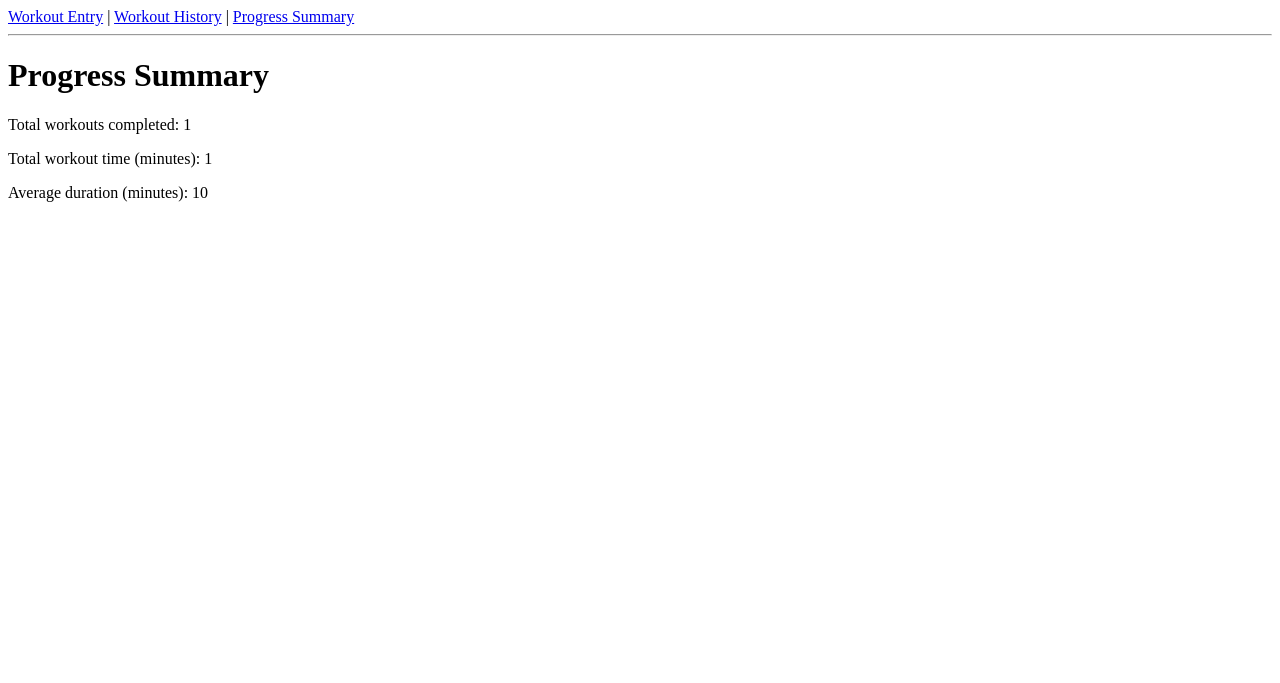
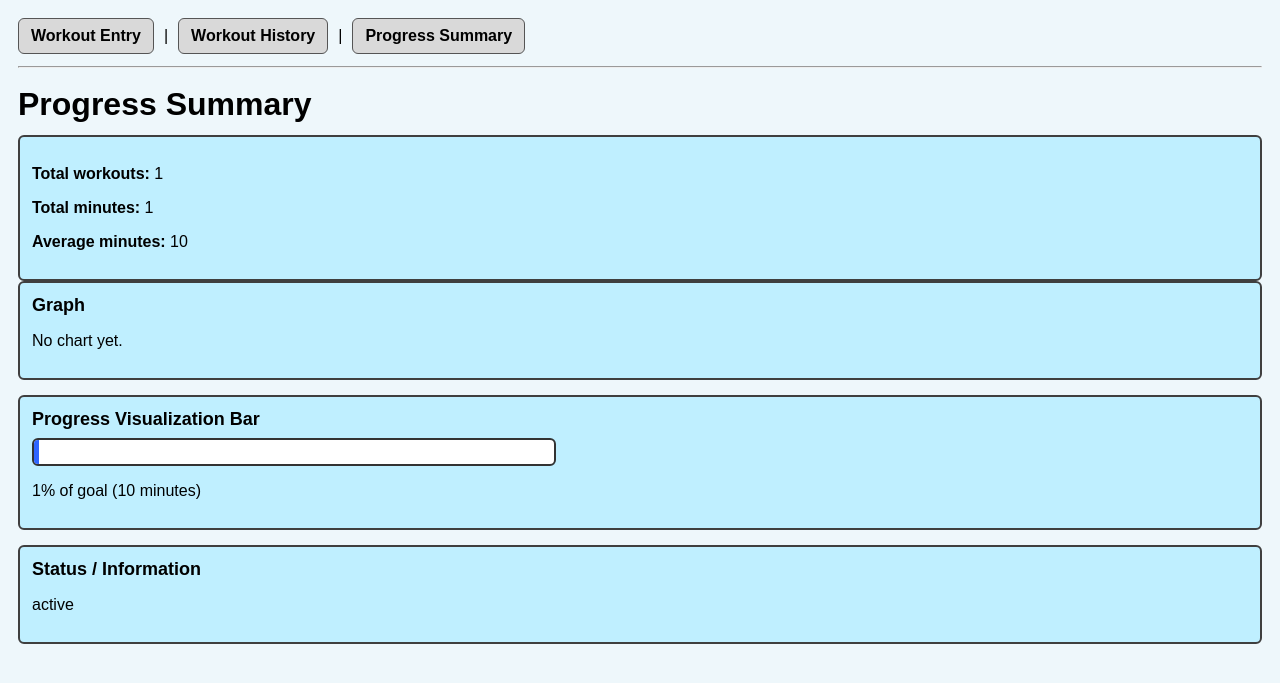
Before and after one commit to agargesh1/CS361-main-program, a Flask app: template templates/progress.html in a window 1280 px wide. Shown: the top 683 px of the page. Run offline with Flask 3, Linux system fonts and the light colour scheme; the template is opened without the code that fills it: most values are stand-ins (such as "Sample title", 1, 10 or a date in 2020).

Commit message:
completed function for milestone 1

```diff
--- a/app.py
+++ b/app.py
@@ -1,6 +1,9 @@
 from flask import Flask, render_template, redirect, url_for, request
 import json
 from pathlib import Path
+import matplotlib
+matplotlib.use("Agg")
+import matplotlib.pyplot as plt
 
 app = Flask(__name__)
 
@@ -24,6 +27,37 @@ def save_workouts(workouts):
     with DATA_PATH.open("w", encoding="utf-8") as f:
         json.dump(workouts, f, indent=2)
 
+CHART_PATH = Path("static/progress_chart.png")
+
+def generate_progress_chart(workouts):
+    """
+    Creates a simple bar chart: total min per date
+    Saves to static/progress_chart.png
+    """
+    if len(workouts) == 0:
+        if CHART_PATH.exists():
+            CHART_PATH.unlink()
+        return
+
+    minutes_by_date = {}
+    for w in workouts:
+        d = w["date"]
+        minutes_by_date[d] = minutes_by_date.get(d, 0) + int(w["duration"])
+
+    dates = sorted(minutes_by_date.keys())
+    minutes = [minutes_by_date[d] for d in dates]
+
+    plt.figure()
+    plt.bar(dates, minutes)
+    plt.title("Minutes per day")
+    plt.xlabel("Date")
+    plt.ylabel("Minutes")
+    plt.xticks(rotation=45, ha="right")
+    plt.tight_layout()
+
+    CHART_PATH.parent.mkdir(parents=True, exist_ok=True)
+    plt.savefig(CHART_PATH)
+    plt.close()
 
 @app.get("/")
 def index():
@@ -78,19 +112,45 @@ def history():
 @app.get("/progress")
 def progress():
     workouts = load_workouts()
+
+    GOAL_MINUTES = 150
+
     if len(workouts) == 0:
-        return render_template("progress.html", stats=None)
+        return render_template(
+            "progress.html",
+            stats=None,
+            chart_exists=False,
+            status="Log at least one workout to see progress."
+        )
 
     total_workouts = len(workouts)
-    total_minutes = sum(w["duration"] for w in workouts)
+    total_minutes = sum(int(w["duration"]) for w in workouts)
     avg_minutes = round(total_minutes / total_workouts)
+
+    progress_percent = int(min(100, round((total_minutes / GOAL_MINUTES) * 100)))
+
+    generate_progress_chart(workouts)
+    chart_exists = CHART_PATH.exists()
+
+    if progress_percent >= 100:
+        status = "Goal reached! Nice work — you hit your target minutes."
+    else:
+        status = f"You're {progress_percent}% of the way to your goal."
 
     stats = {
         "total_workouts": total_workouts,
         "total_minutes": total_minutes,
-        "avg_minutes": avg_minutes
+        "avg_minutes": avg_minutes,
+        "goal_minutes": GOAL_MINUTES,
+        "progress_percent": progress_percent
     }
-    return render_template("progress.html", stats=stats)
+
+    return render_template(
+        "progress.html",
+        stats=stats,
+        chart_exists=chart_exists,
+        status=status
+    )
 
 
 if __name__ == "__main__":
--- a/data/workouts.json
+++ b/data/workouts.json
@@ -10,5 +10,11 @@
     "duration": 60,
     "date": "2025-09-24",
     "notes": "test"
+  },
+  {
+    "workout_type": "power lift",
+    "duration": 50,
+    "date": "2025-09-26",
+    "notes": "test"
   }
 ]
--- a/static/style.css
+++ b/static/style.css
@@ -0,0 +1,141 @@
+body {
+    font-family: Arial, sans-serif;
+    margin: 18px;
+    background: #eef7fb;
+}
+
+h1 {
+    margin-top: 6px;
+    margin-bottom: 12px
+}
+
+a {
+    text-decoration: none;
+}
+
+hr {
+    margin: 12px 0 18px 0;
+}
+
+
+nav {
+    display: flex;
+    gap: 10px;
+    align-items: center;
+    margin-bottom: 10px;
+}
+
+nav a {
+    padding: 8px 12px;
+    border: 1px solid #555;
+    background: #d9d9d9;
+    border-radius: 6px;
+    color: #000;
+    font-weight: 600;
+}
+
+nav a:hover {
+    background: #cfcfcf;
+}
+
+.card {
+    border: 2px solid #3f3f3f;
+    background: #bfefff;
+    padding: 12px;
+    border-radius: 6px;
+}
+
+.subhead {
+    margin: 0 0 8px 0;
+    font-size: 18px;
+}
+
+.two-col .card {
+    flex: 1;
+}
+
+form label {
+    display: block;
+    margin-bottom: 10px;
+}
+
+input[type="text"],
+input[type="number"],
+input[type="date"],
+textarea {
+    width: 320px;
+    max-width: 100%;
+    padding: 6px;
+    border: 1px solid #444;
+    border-radius: 4px;
+}
+
+textarea {
+    width: 380px;
+}
+
+button {
+    padding: 8px 14px;
+    border: 1px solid #333;
+    border-radius: 4px;
+    background: #2f66ff;
+    color: white;
+    font-weight: 700;
+    cursor: pointer;
+}
+
+button:hover {
+    filter: brightness(0.95);
+}
+
+a.cancel-link {
+    margin-left: 10px;
+    color: #0033cc;
+    font-weight: 700;
+}
+
+.status-box {
+    border: 2px solid #2d2d2d;
+    background: #ffffff;
+    padding: 10px;
+    border-radius: 6px;
+    margin: 12px;
+}
+
+ul {
+    margin: 0;
+    padding-left: 18px;
+}
+
+li {
+    margin: 6px 0;
+}
+
+.chart {
+    width: 100%;
+    max-width: 520px;
+    height: auto;
+    border: 1px solid #666;
+    background: #fff;
+}
+
+.progress-outer {
+    width: 100%;
+    max-width: 520px;
+    height: 24px;
+    border: 2px solid #333;
+    background: #ffffff;
+    border-radius: 6px;
+    overflow: hidden;
+}
+
+.progress-inner {
+    height: 100%;
+    background: #2f66ff;
+}
+
+.hint {
+    font-size: 14px;
+    color: #333;
+    margin-top: 8px;
+}
--- a/templates/entry.html
+++ b/templates/entry.html
@@ -7,7 +7,9 @@
 <p><strong>Benefit:</strong> Log workouts to track your activities over time</p>
 
 {% if status %}
-    <p>{{ status }}</p>
+    <div class="status-box">
+        <strong>Status:</strong> {{ status }}
+    </div>
 
 {% endif %}
 
@@ -19,6 +21,6 @@
     <textarea name="notes" rows="4" cols="40"></textarea><br><br>
 
     <button type="submit">Save</button>
-    <a href="{{ url_for('entry') }}">cancel</a>
+    <a class="cancel-link" href="{{ url_for('entry') }}">cancel</a>
 </form>
 {% endblock %}
--- a/templates/progress.html
+++ b/templates/progress.html
@@ -4,12 +4,45 @@
 {% block content %}
 <h1>Progress Summary</h1>
 
-{% if not stats %}
-  <p>Log at least one workout to see progress.</p>
-{% else %}
-  <p>Total workouts completed: {{ stats.total_workouts }}</p>
-  <p>Total workout time (minutes): {{ stats.total_minutes }}</p>
-  <p>Average duration (minutes): {{ stats.avg_minutes }}</p>
-{% endif %}
+<div class="two-col">
+  <div class="card">
+    {% if not stats %}
+      <div class="status-box">
+        {{ status }}
+      </div>
+    {% else %}
+      <p><strong>Total workouts:</strong> {{ stats.total_workouts }}</p>
+      <p><strong>Total minutes:</strong> {{ stats.total_minutes }}</p>
+      <p><strong>Average minutes:</strong> {{ stats.avg_minutes }}</p>
+    {% endif %}
+  </div>
+
+  <div class="card">
+    <h2 class="subhead">Graph</h2>
+    {% if chart_exists %}
+      <img class="chart" src="{{ url_for('static', filename='progress_chart.png') }}" alt="Bar chart of minutes per day">
+    {% else %}
+      <p>No chart yet.</p>
+    {% endif %}
+  </div>
+</div>
+
+<div class="card" style="margin-top: 15px;">
+  <h2 class="subhead">Progress Visualization Bar</h2>
+
+  {% if stats %}
+    <div class="progress-outer">
+      <div class="progress-inner" style="width: {{ stats.progress_percent }}%;"></div>
+    </div>
+    <p>{{ stats.progress_percent }}% of goal ({{ stats.goal_minutes }} minutes)</p>
+  {% else %}
+    <p>Add workouts to see progress.</p>
+  {% endif %}
+</div>
+
+<div class="card" style="margin-top: 15px;">
+  <h2 class="subhead">Status / Information</h2>
+  <p>{{ status }}</p>
+</div>
 
 {% endblock %}
```
Also changed, not shown: requirements.txt (+12 -0 lines), static/progress_chart.png (added).
